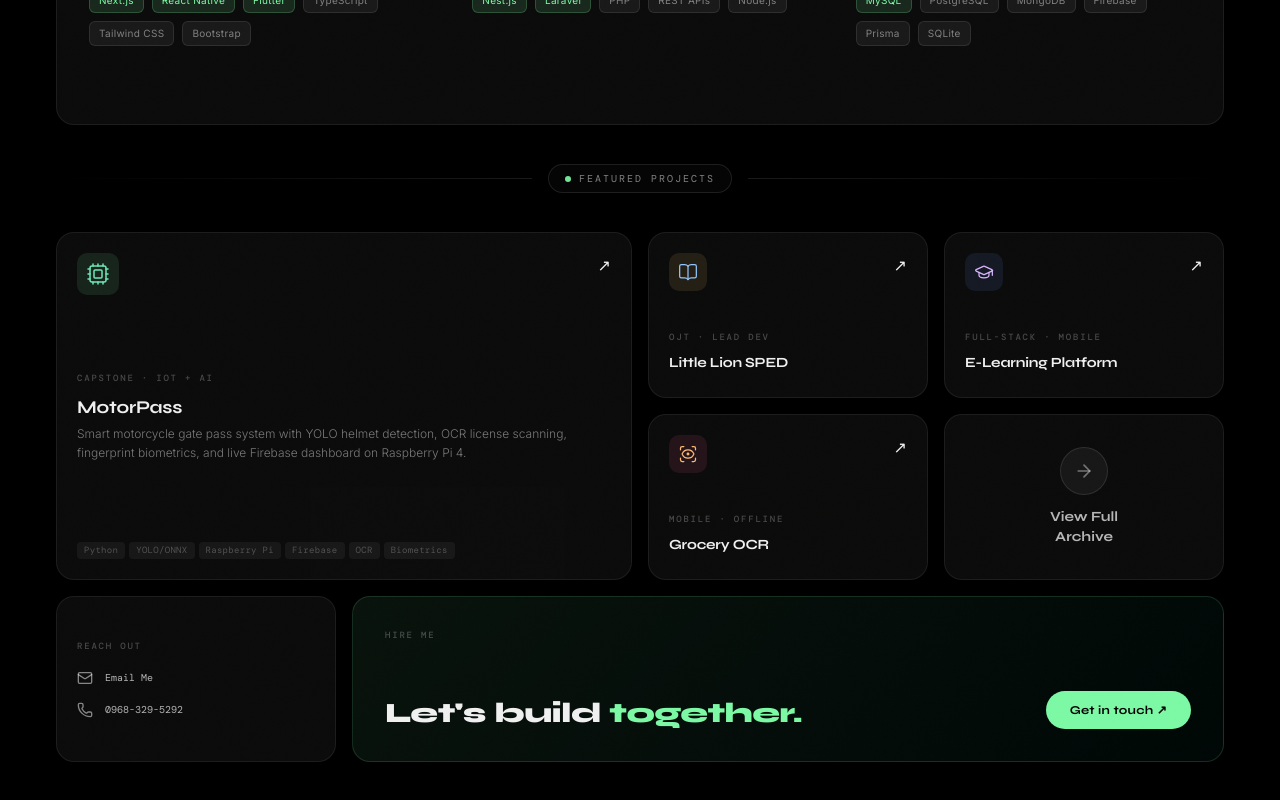
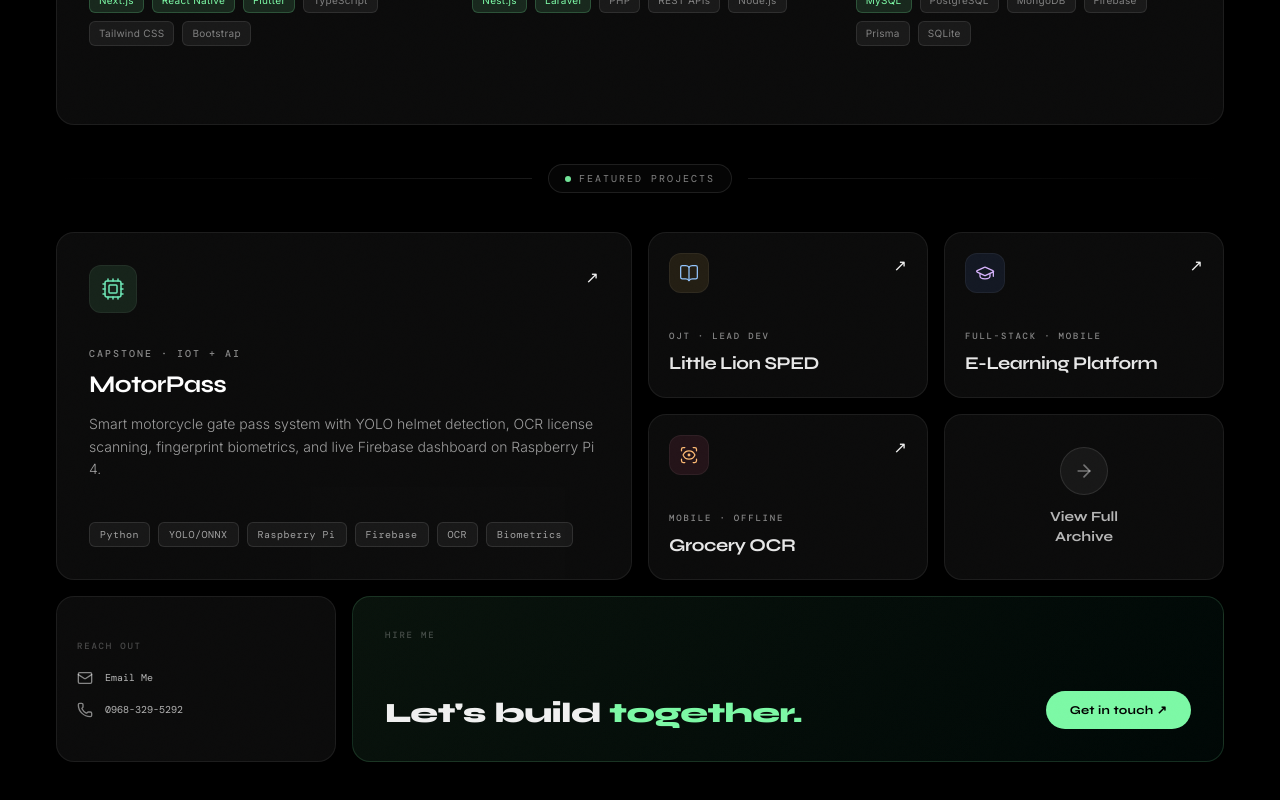
Before and after one commit to PaulPunzal/paul-portfolio, a Next.js app: page / in a window 1280 px wide. Shown: the part 722-1522 px from the top of the page. Built offline with nearby package versions, Linux system fonts and the light colour scheme; a web font is replaced by a local one.

Commit message:
projects in homepage larging font

```diff
--- a/src/app/page.tsx
+++ b/src/app/page.tsx
@@ -183,27 +183,36 @@ export default function HomePage() {
           </div>
 
           {/* 7. MOTORPASS PROJECT — 2x4 */}
-          <BentoCard href="/projects" accentHover className="md:col-span-2 lg:col-span-2 md:row-span-4 flex flex-col justify-between group p-6">
-            <div style={{ display: "flex", justifyContent: "space-between", alignItems: "flex-start" }}>
-              <div style={{ width: 42, height: 42, borderRadius: 10, background: motorpass.iconBgStyle, display: "flex", alignItems: "center", justifyContent: "center", flexShrink: 0 }}>
+          <BentoCard href="/projects" accentHover className="md:col-span-2 lg:col-span-2 md:row-span-4 flex flex-col justify-between group p-6 lg:p-8">
+            <div className="flex justify-between items-start">
+              {/* Upgraded Icon Container (w-12 h-12) */}
+              <div
+                className="w-12 h-12 rounded-xl flex items-center justify-center shrink-0 border border-white/5"
+                style={{ background: motorpass.iconBgStyle }}
+              >
                 <Cpu className="w-6 h-6 text-emerald-300" strokeWidth={1.5} />
               </div>
               <div className="project-arrow">↗</div>
             </div>
-            <div>
-              <span className="font-mono" style={{ fontSize: 9, fontWeight: 500, letterSpacing: "1.8px", textTransform: "uppercase", color: "var(--text-muted)", marginTop: 10, display: "block" }}>
+
+            <div className="mt-4">
+              <span className="font-mono text-[10px] font-medium tracking-[2px] uppercase text-white/50 block mb-2">
                 {motorpass.label}
               </span>
-              <div className="font-syne" style={{ fontWeight: 700, fontSize: 18, letterSpacing: "-0.2px", marginTop: 8, marginBottom: 4 }}>
+              {/* Upgraded Title Font Size */}
+              <h3 className="font-syne font-bold text-xl lg:text-2xl tracking-tight text-white mb-3">
                 {motorpass.title}
-              </div>
-              <div style={{ fontSize: 12, color: "var(--text-secondary)", lineHeight: 1.55, fontWeight: 300 }}>
+              </h3>
+              {/* Upgraded Description Font Size (Matches your bio text) */}
+              <p className="font-inter text-sm text-white/60 leading-relaxed font-light">
                 {motorpass.shortDesc}
-              </div>
+              </p>
             </div>
-            <div style={{ display: "flex", flexWrap: "wrap", gap: 4, marginTop: 12 }}>
+
+            {/* Upgraded Tags Layout */}
+            <div className="flex flex-wrap gap-2 mt-6">
               {motorpass.previewTags.map((tag) => (
-                <span key={tag} className="font-mono" style={{ background: "rgba(255,255,255,0.05)", borderRadius: 4, padding: "2px 7px", fontSize: 9, color: "var(--text-muted)", letterSpacing: "0.3px" }}>
+                <span key={tag} className="font-mono bg-white/5 border border-white/10 rounded-md px-2.5 py-1 text-[10px] text-white/60 tracking-[0.5px]">
                   {tag}
                 </span>
               ))}
@@ -273,19 +282,23 @@ export default function HomePage() {
 function ProjectPreviewCard({ project, icon, className = "" }: { project: (typeof projects)[0], icon: React.ReactNode, className?: string }) {
   return (
     <BentoCard className={`md:col-span-1 md:row-span-2 flex flex-col justify-between p-6 ${className}`} href="/projects" accentHover>
-      <div style={{ display: "flex", justifyItems: "space-between", alignItems: "flex-start" }}>
-        <div style={{ width: 38, height: 38, borderRadius: 10, background: project.iconBgStyle, display: "flex", alignItems: "center", justifyContent: "center", flexShrink: 0 }}>
+      <div className="flex justify-between items-start">
+        {/* Slightly larger icon container for the smaller cards */}
+        <div
+          className="w-10 h-10 rounded-xl flex items-center justify-center shrink-0 border border-white/5"
+          style={{ background: project.iconBgStyle }}
+        >
           {icon}
         </div>
         <div className="project-arrow ml-auto">↗</div>
       </div>
       <div>
-        <span className="font-mono" style={{ fontSize: 9, fontWeight: 500, letterSpacing: "1.8px", textTransform: "uppercase", color: "var(--text-muted)", marginTop: 10, display: "block" }}>
+        <span className="font-mono text-[9px] font-medium tracking-[1.8px] uppercase text-white/50 block mt-4 mb-1.5">
           {project.label}
         </span>
-        <div className="font-syne" style={{ fontWeight: 700, fontSize: 14, letterSpacing: "-0.2px", marginTop: 8, marginBottom: 4 }}>
+        <h3 className="font-syne font-bold text-lg tracking-tight text-white/90">
           {project.title}
-        </div>
+        </h3>
       </div>
     </BentoCard>
   );
```
